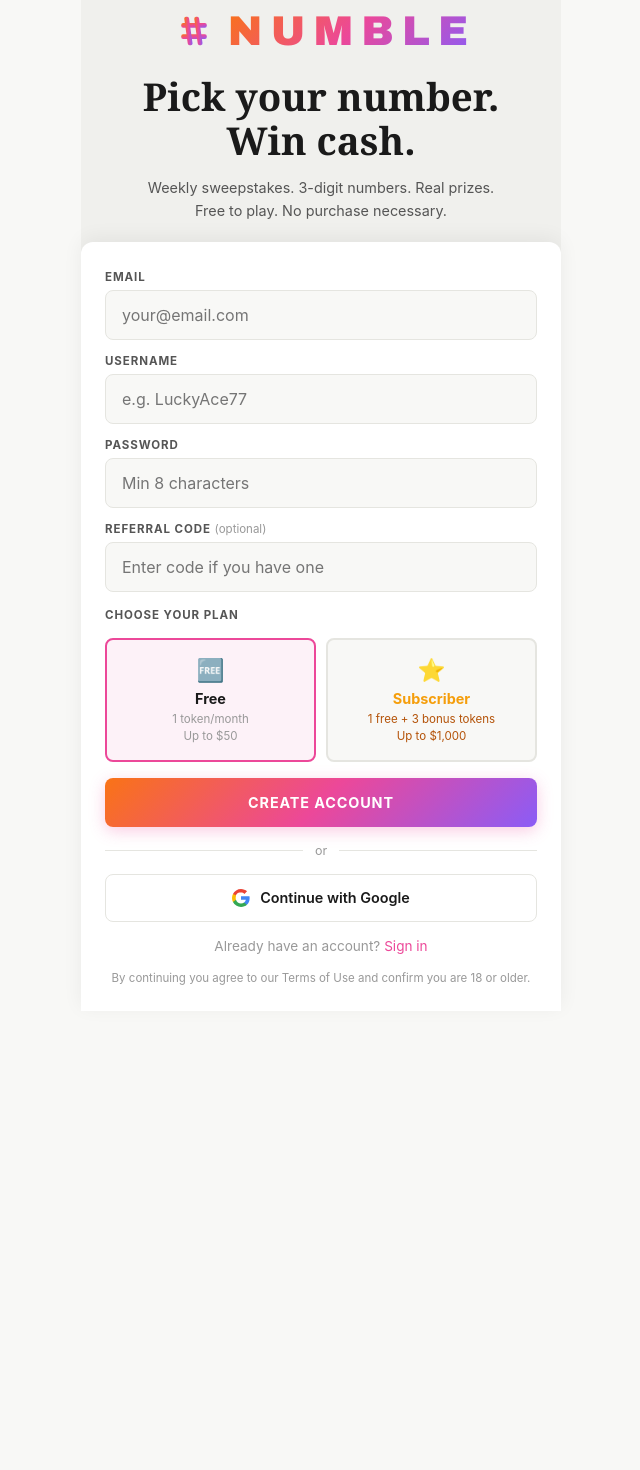
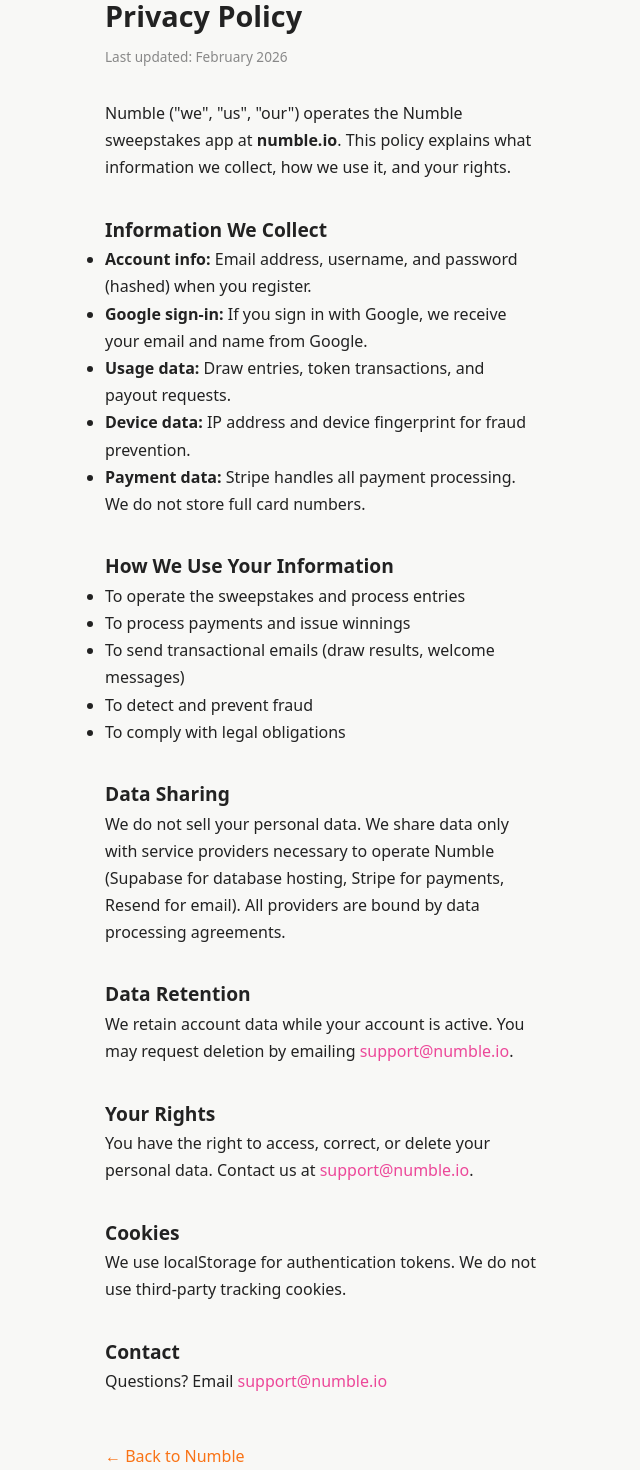
Before and after one commit to salumastake-code/numble-react, a React (Vite) app: page /privacy in a window 1280 px wide. Before the commit this address led to /auth. Shown: the part 40-1510 px from the top of the page, without its empty margins (319-959 px from the left). Before the commit the page ends 1091 px from the top, so only its background shows below. Built offline with nearby package versions, Linux system fonts and the light colour scheme.

Commit message:
feat: add /privacy and /terms pages for Google OAuth verification

```diff
--- a/src/App.jsx
+++ b/src/App.jsx
@@ -9,6 +9,8 @@ import Profile from './pages/Profile';
 import Payout from './pages/Payout';
 import History from './pages/History';
 import Rules from './pages/Rules';
+import Privacy from './pages/Privacy';
+import Terms from './pages/Terms';
 import Admin from './pages/Admin';
 import BottomNav from './components/BottomNav';
 import Toast from './components/Toast';
@@ -49,6 +51,8 @@ export default function App() {
           <Route path="/payout" element={<PrivateRoute><AppLayout><Payout /></AppLayout></PrivateRoute>} />
           <Route path="/history" element={<PrivateRoute><AppLayout><History /></AppLayout></PrivateRoute>} />
           <Route path="/rules" element={<PrivateRoute><AppLayout><Rules /></AppLayout></PrivateRoute>} />
+          <Route path="/privacy" element={<Privacy />} />
+          <Route path="/terms" element={<Terms />} />
           <Route path="/admin" element={<Admin />} />
           <Route path="*" element={<Navigate to={getToken() ? '/play' : '/auth'} replace />} />
         </Routes>
--- /dev/null
+++ b/src/pages/Privacy.jsx
@@ -0,0 +1,45 @@
+export default function Privacy() {
+  return (
+    <div style={{ maxWidth: 680, margin: '0 auto', padding: '2rem 1.5rem 4rem', fontFamily: 'system-ui, sans-serif', color: '#222', lineHeight: 1.7 }}>
+      <h1 style={{ fontSize: '1.8rem', marginBottom: '0.25rem' }}>Privacy Policy</h1>
+      <p style={{ color: '#888', fontSize: '0.85rem', marginBottom: '2rem' }}>Last updated: February 2026</p>
+
+      <p>Numble ("we", "us", "our") operates the Numble sweepstakes app at <strong>numble.io</strong>. This policy explains what information we collect, how we use it, and your rights.</p>
+
+      <h2 style={{ fontSize: '1.2rem', marginTop: '2rem' }}>Information We Collect</h2>
+      <ul>
+        <li><strong>Account info:</strong> Email address, username, and password (hashed) when you register.</li>
+        <li><strong>Google sign-in:</strong> If you sign in with Google, we receive your email and name from Google.</li>
+        <li><strong>Usage data:</strong> Draw entries, token transactions, and payout requests.</li>
+        <li><strong>Device data:</strong> IP address and device fingerprint for fraud prevention.</li>
+        <li><strong>Payment data:</strong> Stripe handles all payment processing. We do not store full card numbers.</li>
+      </ul>
+
+      <h2 style={{ fontSize: '1.2rem', marginTop: '2rem' }}>How We Use Your Information</h2>
+      <ul>
+        <li>To operate the sweepstakes and process entries</li>
+        <li>To process payments and issue winnings</li>
+        <li>To send transactional emails (draw results, welcome messages)</li>
+        <li>To detect and prevent fraud</li>
+        <li>To comply with legal obligations</li>
+      </ul>
+
+      <h2 style={{ fontSize: '1.2rem', marginTop: '2rem' }}>Data Sharing</h2>
+      <p>We do not sell your personal data. We share data only with service providers necessary to operate Numble (Supabase for database hosting, Stripe for payments, Resend for email). All providers are bound by data processing agreements.</p>
+
+      <h2 style={{ fontSize: '1.2rem', marginTop: '2rem' }}>Data Retention</h2>
+      <p>We retain account data while your account is active. You may request deletion by emailing <a href="mailto:support@numble.io">support@numble.io</a>.</p>
+
+      <h2 style={{ fontSize: '1.2rem', marginTop: '2rem' }}>Your Rights</h2>
+      <p>You have the right to access, correct, or delete your personal data. Contact us at <a href="mailto:support@numble.io">support@numble.io</a>.</p>
+
+      <h2 style={{ fontSize: '1.2rem', marginTop: '2rem' }}>Cookies</h2>
+      <p>We use localStorage for authentication tokens. We do not use third-party tracking cookies.</p>
+
+      <h2 style={{ fontSize: '1.2rem', marginTop: '2rem' }}>Contact</h2>
+      <p>Questions? Email <a href="mailto:support@numble.io">support@numble.io</a></p>
+
+      <p style={{ marginTop: '3rem' }}><a href="/" style={{ color: '#f97316' }}>← Back to Numble</a></p>
+    </div>
+  );
+}
--- /dev/null
+++ b/src/pages/Terms.jsx
@@ -0,0 +1,57 @@
+export default function Terms() {
+  return (
+    <div style={{ maxWidth: 680, margin: '0 auto', padding: '2rem 1.5rem 4rem', fontFamily: 'system-ui, sans-serif', color: '#222', lineHeight: 1.7 }}>
+      <h1 style={{ fontSize: '1.8rem', marginBottom: '0.25rem' }}>Terms of Use</h1>
+      <p style={{ color: '#888', fontSize: '0.85rem', marginBottom: '2rem' }}>Last updated: February 2026</p>
+
+      <p>By using Numble ("the app"), you agree to these Terms of Use. Please read them carefully.</p>
+
+      <h2 style={{ fontSize: '1.2rem', marginTop: '2rem' }}>Eligibility</h2>
+      <ul>
+        <li>You must be 18 years of age or older to participate.</li>
+        <li>You must be a legal resident of a jurisdiction where sweepstakes are permitted.</li>
+        <li>Employees of Numble and their immediate family members are not eligible.</li>
+      </ul>
+
+      <h2 style={{ fontSize: '1.2rem', marginTop: '2rem' }}>No Purchase Necessary</h2>
+      <p>No purchase is necessary to enter or win. Free users receive one entry token per month. A subscription ($12.99/month) provides additional tokens and higher prize tiers. Token packs may also be purchased separately.</p>
+
+      <h2 style={{ fontSize: '1.2rem', marginTop: '2rem' }}>How It Works</h2>
+      <ul>
+        <li>Each week, a 3-digit winning number (000–999) is drawn at random.</li>
+        <li>Players who entered the winning number split the prize pool equally.</li>
+        <li>If no one picks the winning number, the prize rolls over to the next week.</li>
+        <li>Prizes are paid out via PayPal, Venmo, or Cash App within 7 business days.</li>
+      </ul>
+
+      <h2 style={{ fontSize: '1.2rem', marginTop: '2rem' }}>Account Rules</h2>
+      <ul>
+        <li>One account per person. Multiple accounts will be disqualified.</li>
+        <li>You are responsible for keeping your login credentials secure.</li>
+        <li>We reserve the right to suspend accounts that violate these terms.</li>
+      </ul>
+
+      <h2 style={{ fontSize: '1.2rem', marginTop: '2rem' }}>Prizes & Payouts</h2>
+      <ul>
+        <li>Prize amounts are determined by the number of paying subscribers each week.</li>
+        <li>Winners must provide a valid payout method to claim prizes.</li>
+        <li>Unclaimed prizes after 30 days are forfeited and added to the next week's pool.</li>
+        <li>Numble reserves the right to withhold prizes in cases of suspected fraud.</li>
+      </ul>
+
+      <h2 style={{ fontSize: '1.2rem', marginTop: '2rem' }}>Subscriptions & Refunds</h2>
+      <p>Subscriptions are billed monthly and can be cancelled at any time. Refunds are not provided for partial months. Token pack purchases are non-refundable.</p>
+
+      <h2 style={{ fontSize: '1.2rem', marginTop: '2rem' }}>Limitation of Liability</h2>
+      <p>Numble is provided "as is." We are not liable for any indirect, incidental, or consequential damages arising from use of the app.</p>
+
+      <h2 style={{ fontSize: '1.2rem', marginTop: '2rem' }}>Changes to Terms</h2>
+      <p>We may update these terms at any time. Continued use of the app constitutes acceptance of the updated terms.</p>
+
+      <h2 style={{ fontSize: '1.2rem', marginTop: '2rem' }}>Contact</h2>
+      <p>Questions? Email <a href="mailto:support@numble.io">support@numble.io</a></p>
+
+      <p style={{ marginTop: '3rem' }}><a href="/" style={{ color: '#f97316' }}>← Back to Numble</a></p>
+    </div>
+  );
+}
```
